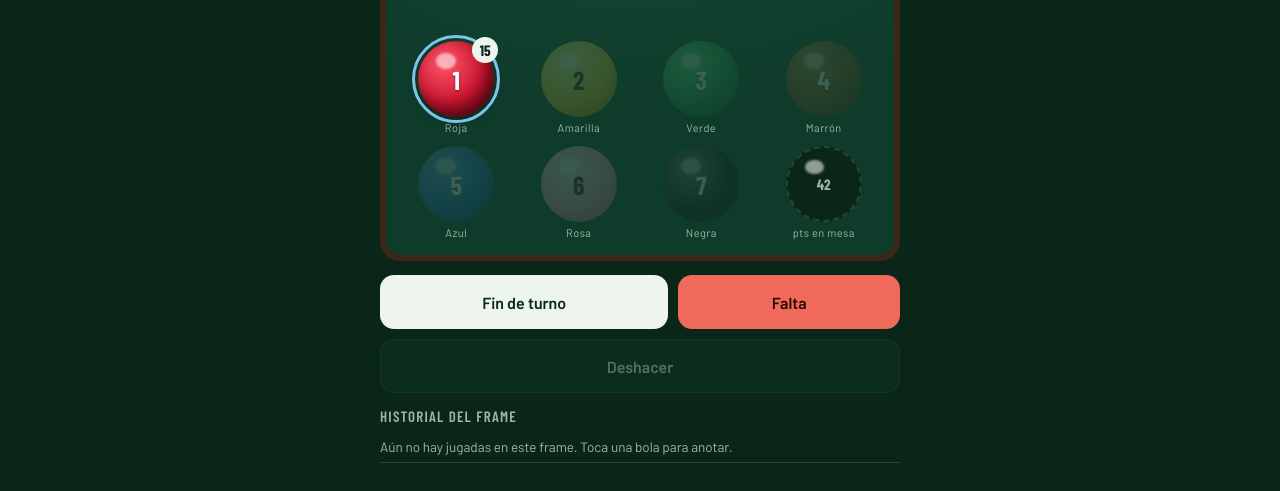
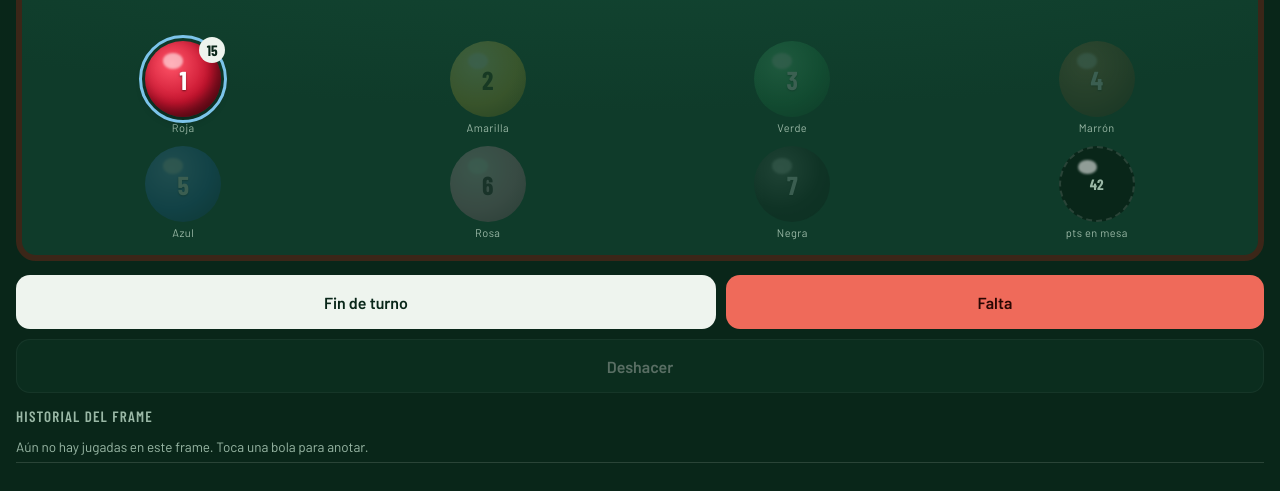
Before and after one commit to Javier-Burguillo/Snooker, a plain HTML site: page index.html in a window 1280 px wide. Shown: the part 393-884 px from the top of the page. Drawn offline with nearby package versions, Linux system fonts and the light colour scheme.

Commit message:
Change app max-width to 100% in index.html

```diff
--- a/index.html
+++ b/index.html
@@ -59,7 +59,7 @@ body {
   padding-block: 12px 28px;
   -webkit-user-select: none; user-select: none;
 }
-.app { max-width: 520px; margin: 0 auto; display: flex; flex-direction: column; gap: 14px; }
+.app { max-width: 100%; margin: 0 auto; display: flex; flex-direction: column; gap: 14px; }
 button { font: inherit; color: inherit; border: 0; background: none; cursor: pointer; touch-action: manipulation; }
 button:focus-visible, input:focus-visible, select:focus-visible { outline: 2px solid var(--chalk); outline-offset: 2px; }
 .num { font-family: var(--font-display); font-variant-numeric: tabular-nums; }
```
